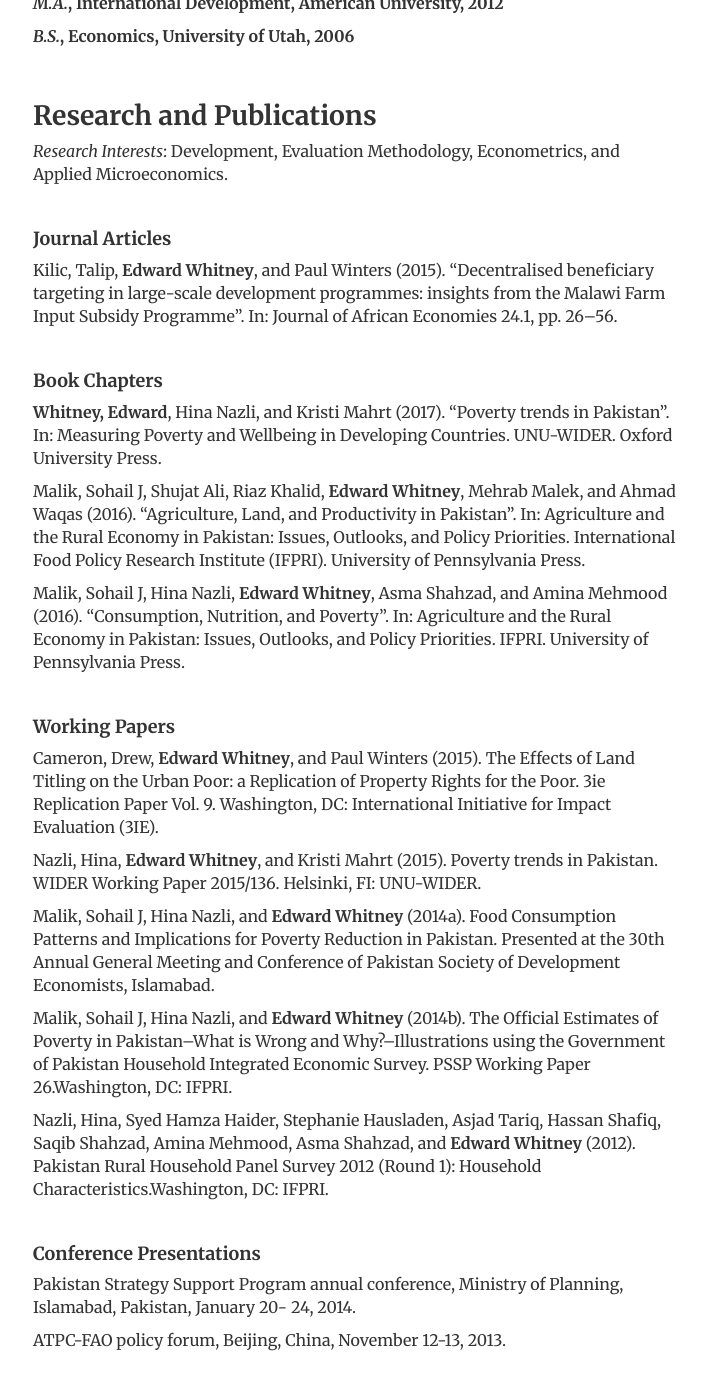
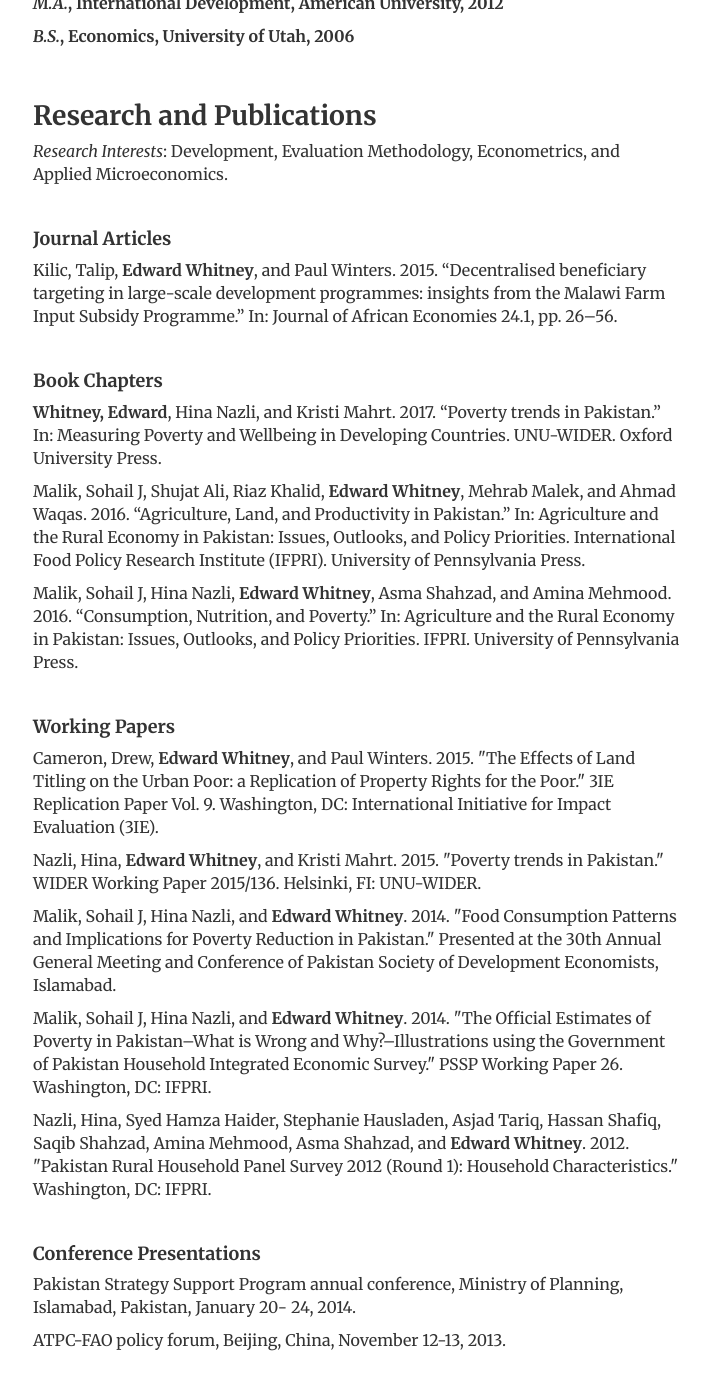
Before and after one commit to edwardmw/edwardmwhitney, a Jekyll site: the page built from cv/index.html, in a window 1280 px wide and 1400 px high, scrolled down 413 px. Shown: the top 1390 px of the window, without its empty margins (283-992 px from the left). Built offline with Jekyll 4.4.1, drawn with Linux system fonts in a browser that asks for light colours.

Commit message:
commit2.67

```diff
--- a/cv/index.html
+++ b/cv/index.html
@@ -39,31 +39,30 @@
 				<br>
 				<h4>Journal Articles</h4>
 
-				<p>Kilic, Talip, <b>Edward Whitney</b>, and Paul Winters (2015). “Decentralised beneficiary targeting in large-scale development programmes: insights from the Malawi Farm Input Subsidy Programme”. In: Journal of African Economies 24.1, pp. 26–56.</p>
+				<p>Kilic, Talip, <b>Edward Whitney</b>, and Paul Winters. 2015. “Decentralised beneficiary targeting in large-scale development programmes: insights from the Malawi Farm Input Subsidy Programme.” In: Journal of African Economies 24.1, pp. 26–56.</p>
 
 				<br>
 				<h4>Book Chapters</h4>
 
-				<p><b>Whitney, Edward</b>, Hina Nazli, and Kristi Mahrt (2017). “Poverty trends in Pakistan”. In: Measuring Poverty and	Wellbeing in Developing Countries. UNU-WIDER. Oxford University Press.</p>
+				<p><b>Whitney, Edward</b>, Hina Nazli, and Kristi Mahrt. 2017. “Poverty trends in Pakistan.” In: Measuring Poverty and Wellbeing in Developing Countries. UNU-WIDER. Oxford University Press.</p>
 
-				<p>Malik, Sohail J, Shujat Ali, Riaz Khalid, <b>Edward Whitney</b>, Mehrab Malek, and Ahmad Waqas (2016). “Agriculture, Land, and Productivity in Pakistan”. In: Agriculture and the Rural Economy in Pakistan: Issues, Outlooks, and Policy Priorities. International Food Policy Research Institute (IFPRI). University of Pennsylvania Press.</p>
+				<p>Malik, Sohail J, Shujat Ali, Riaz Khalid, <b>Edward Whitney</b>, Mehrab Malek, and Ahmad Waqas. 2016. “Agriculture, Land, and Productivity in Pakistan.” In: Agriculture and the Rural Economy in Pakistan: Issues, Outlooks, and Policy Priorities. International Food Policy Research Institute (IFPRI). University of Pennsylvania Press.</p>
 
-				<p>Malik, Sohail J, Hina Nazli, <b>Edward Whitney</b>, Asma Shahzad, and Amina Mehmood (2016). “Consumption, Nutrition, and Poverty”. In: Agriculture and the Rural Economy in Pakistan: Issues, Outlooks, and Policy Priorities. IFPRI. University of Pennsylvania Press.</p>
+				<p>Malik, Sohail J, Hina Nazli, <b>Edward Whitney</b>, Asma Shahzad, and Amina Mehmood. 2016. “Consumption, Nutrition, and Poverty.” In: Agriculture and the Rural Economy in Pakistan: Issues, Outlooks, and Policy Priorities. IFPRI. University of Pennsylvania Press.</p>
 
 				<br>
 				<h4>Working Papers</h4>
 
-				<p>Cameron, Drew, <b>Edward Whitney</b>, and Paul Winters (2015). The Effects of Land Titling on the Urban Poor: a Replication of Property Rights for the Poor. 3ie Replication Paper Vol. 9. Washington, DC: International Initiative for Impact Evaluation (3IE).</p>
+				<p>Cameron, Drew, <b>Edward Whitney</b>, and Paul Winters. 2015. "The Effects of Land Titling on the Urban Poor: a Replication of Property Rights for the Poor." 3IE Replication Paper Vol. 9. Washington, DC: International Initiative for Impact Evaluation (3IE).</p>
 
-				<p>Nazli, Hina, <b>Edward Whitney</b>, and Kristi Mahrt (2015). Poverty trends in Pakistan. WIDER Working Paper 2015/136. Helsinki, FI: UNU-WIDER.</p>
+				<p>Nazli, Hina, <b>Edward Whitney</b>, and Kristi Mahrt. 2015. "Poverty trends in Pakistan." WIDER Working Paper 2015/136. Helsinki, FI: UNU-WIDER.</p>
 
-				<p>Malik, Sohail J, Hina Nazli, and <b>Edward Whitney</b> (2014a). Food Consumption Patterns and Implications for Poverty Reduction in Pakistan. Presented at the 30th Annual General Meeting and Conference of Pakistan Society of Development Economists, Islamabad.</p>
+				<p>Malik, Sohail J, Hina Nazli, and <b>Edward Whitney</b>. 2014. "Food Consumption Patterns and Implications for Poverty Reduction in Pakistan." Presented at the 30th Annual General Meeting and Conference of Pakistan Society of Development Economists, Islamabad.</p>
 
-				<p>Malik, Sohail J, Hina Nazli, and <b>Edward Whitney</b> (2014b). The Official Estimates of Poverty in Pakistan–What is Wrong and Why?–Illustrations using the Government of Pakistan Household Integrated Economic Survey. PSSP Working Paper 26.Washington, DC: IFPRI.</p>
+				<p>Malik, Sohail J, Hina Nazli, and <b>Edward Whitney</b>. 2014. "The Official Estimates of Poverty in Pakistan–What is Wrong and Why?–Illustrations using the Government of Pakistan Household Integrated Economic Survey." PSSP Working Paper 26. Washington, DC: IFPRI.</p>
 
 				<p>Nazli, Hina, Syed Hamza Haider, Stephanie Hausladen, Asjad Tariq, Hassan Shafiq, Saqib Shahzad, Amina Mehmood,
-				Asma Shahzad, and <b>Edward Whitney</b> (2012). Pakistan Rural Household Panel Survey 2012 (Round 1): Household
-				Characteristics.Washington, DC: IFPRI.</p>
+				Asma Shahzad, and <b>Edward Whitney</b>. 2012. "Pakistan Rural Household Panel Survey 2012 (Round 1): Household Characteristics." Washington, DC: IFPRI.</p>
 
 				<br>
 				<h4>Conference Presentations</h4>
```
